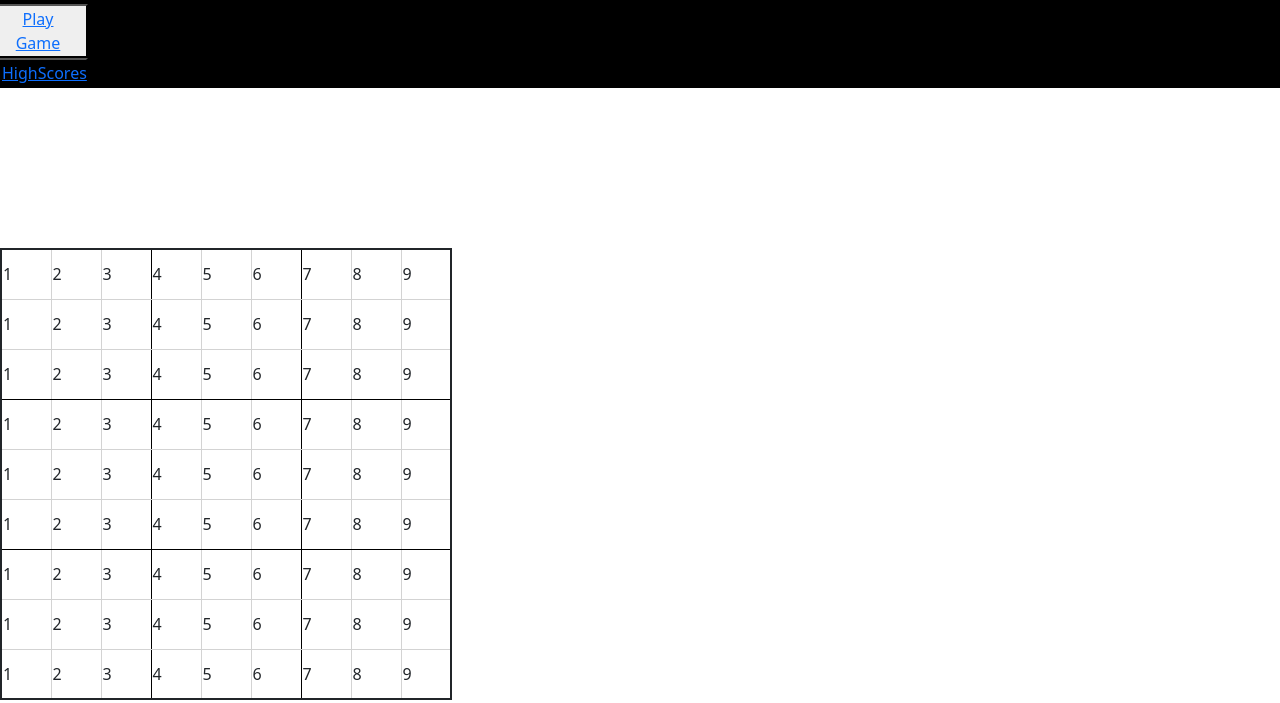
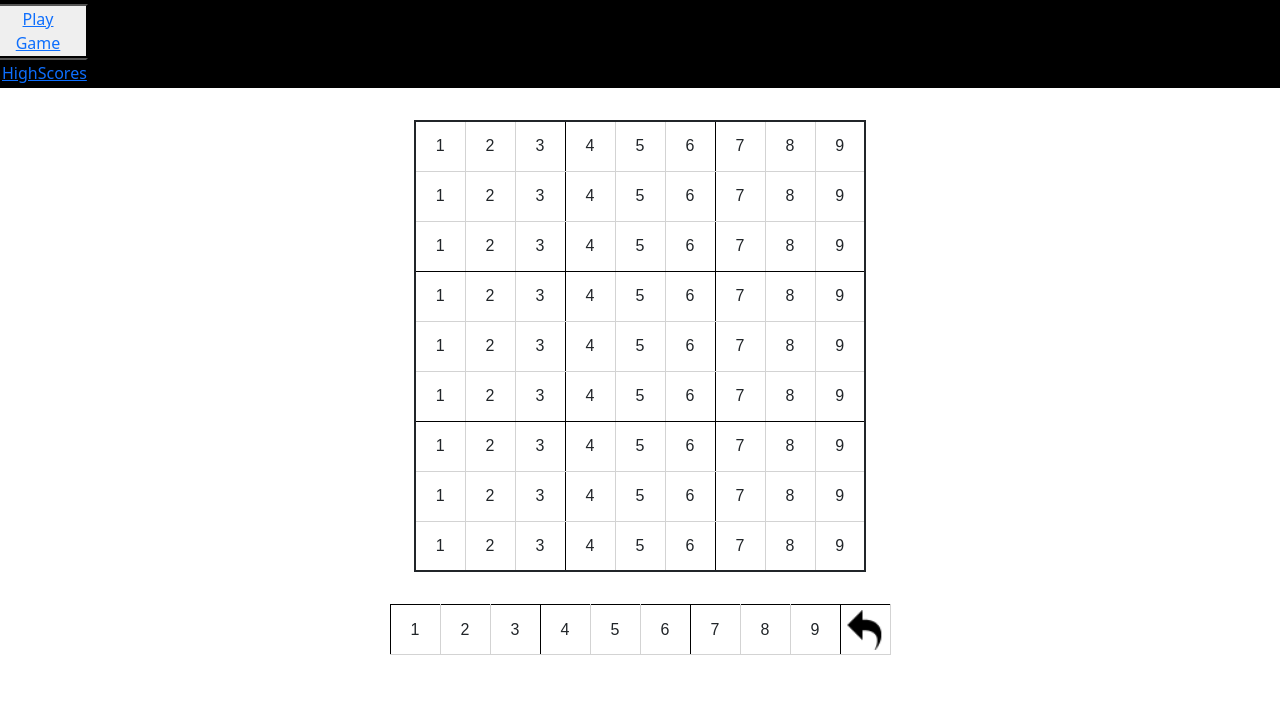
Before and after one commit to Andrew-Clegg/Web-Apps, a plain HTML site: page sudoku_game/sudoku.html in a window 1280 px wide. Shown: the part 97-800 px from the top of the page. Drawn offline with nearby package versions, Linux system fonts and the light colour scheme.

Commit message:
centered

```diff
--- a/sudoku_game/Styles/sudoku.css
+++ b/sudoku_game/Styles/sudoku.css
@@ -6,6 +6,8 @@
 .hs-button{
     background-color: black;
     color: white;
+    margin-left:auto;
+    margin-right: auto;
 
 }
 
@@ -33,7 +35,9 @@
 }
 
 .board{
-    margin-top: 10rem;
+    margin-top: 2rem;
+    margin-left:auto;
+    margin-right: auto;
     border: 2px solid;
 }
 tr:first-child td {
@@ -46,6 +50,8 @@ td {
 	border: 1px solid lightgrey;
 	height: 50px;
 	width: 50px;
+    text-align: center;
+    font-family:Arial;
 }
 td:first-child {
 	border-left-color: black;
@@ -55,5 +61,7 @@ td:nth-child(3n) {
 }
 
 .figure2{
-    margin: 5rem;
+    margin: 2rem;
+    margin-left:auto;
+    margin-right: auto;
 }
```
